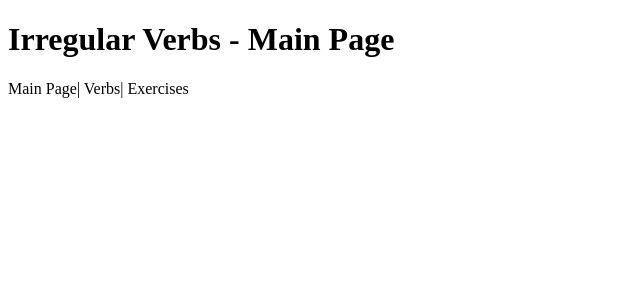
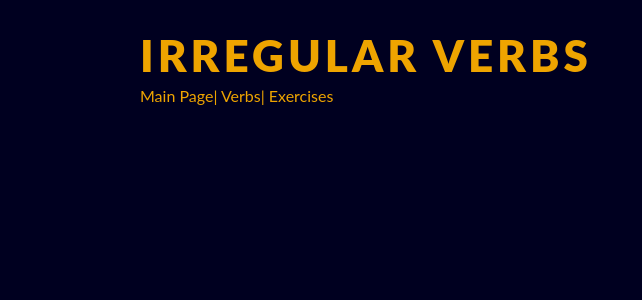
Before and after one commit to brahoo/irregular-verbs, a Vue app in the folder frontend/: page / in a window 1280 px wide. Shown: the top 300 px of the page, without its empty margins (0-642 px from the left). Built offline with nearby package versions, Linux system fonts and the light colour scheme.

Commit message:
Add App style.

```diff
--- a/frontend/src/App.vue
+++ b/frontend/src/App.vue
@@ -1,6 +1,6 @@
 <template>
     <div id="app">
-        <h1>Irregular Verbs - Main Page</h1>
+        <h1 id="app-title">IRREGULAR VERBS</h1>
         <a @click="currentView = ''">Main Page</a>|
         <a @click="currentView = 'verbs'">Verbs</a>|
         <a @click="currentView = 'exercises'">Exercises</a>
@@ -29,4 +29,23 @@
 </script>
 
 <style>
+    body {
+        background-color: #000020;
+        color: #EEA400;
+        font-family: 'Lato', sans-serif;
+    }
+
+    #app {
+        margin-left: auto;
+        margin-right: auto;
+        width: 1000px;
+    }
+
+    #app-title {
+        margin-bottom: 5px;
+        font-size: 44px;
+        font-weight: 900;
+        letter-spacing: 4px;
+        text-align: justify;
+    }
 </style>
```
